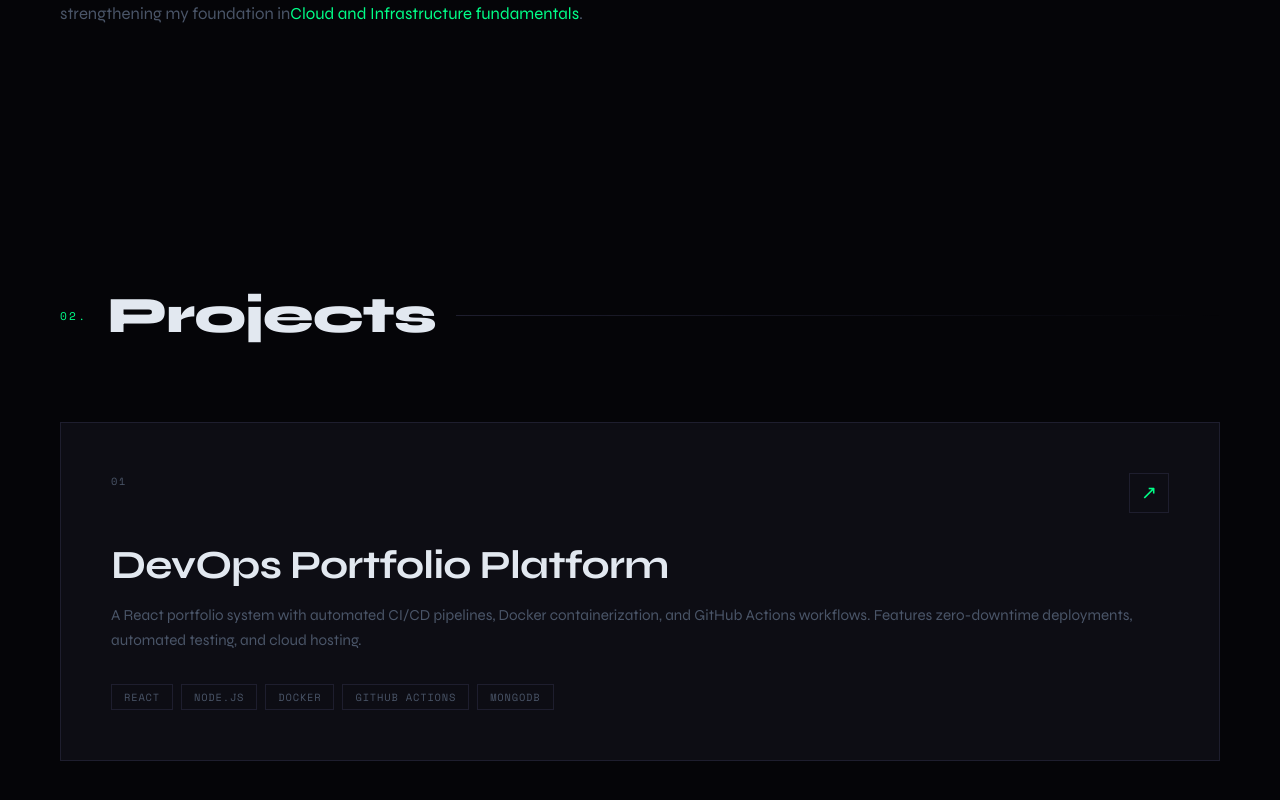
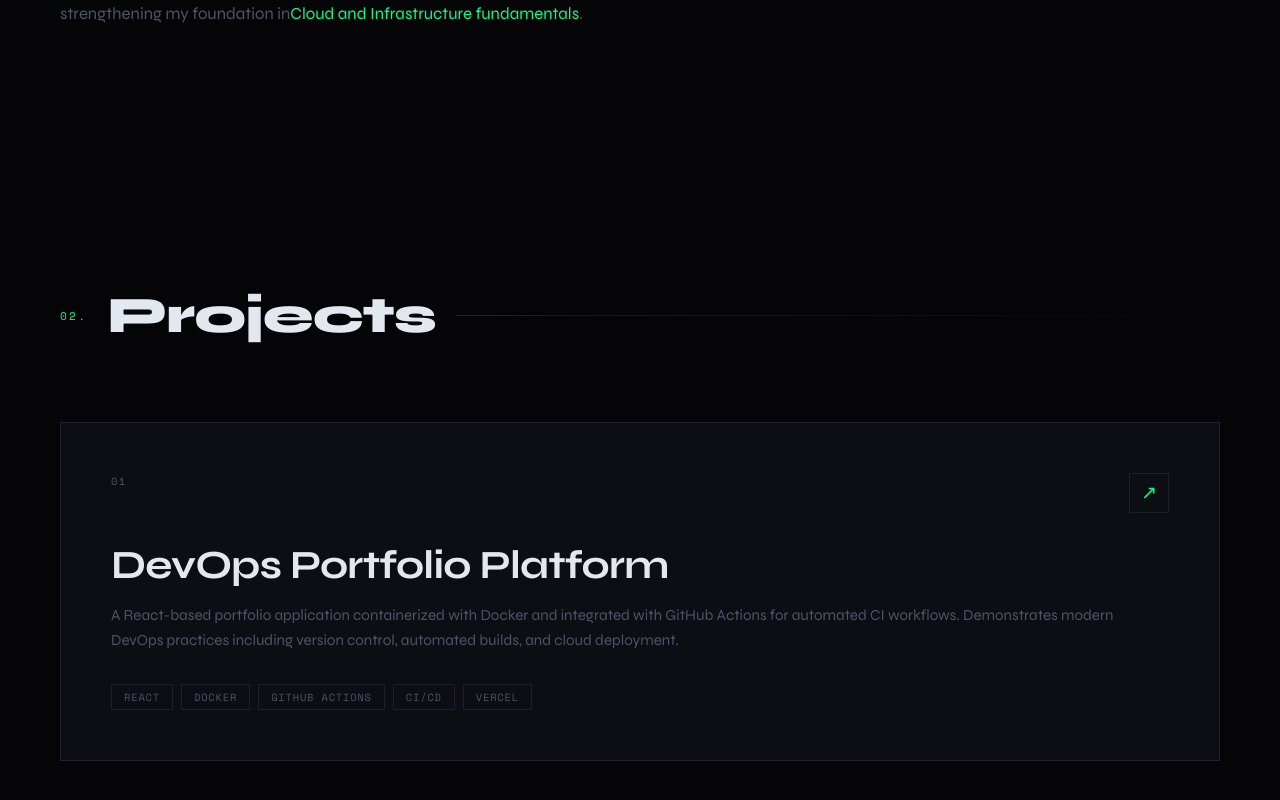
Before and after one commit to Adhilhameed/devops-project, a React (Create React App) app in the folder frontend/: page / in a window 1280 px wide. Shown: the part 1348-2148 px from the top of the page. Built offline with nearby package versions, Linux system fonts and the light colour scheme.

Commit message:
refactor: improve hero section and project description

```diff
--- a/frontend/src/components/Hero.js
+++ b/frontend/src/components/Hero.js
@@ -75,16 +75,16 @@ export default function Hero() {
 
       <div className="hero-stats">
         <div className="stat">
-          <div className="stat-num">0-1</div>
-          <div className="stat-label">Years Exp.</div>
+          <div className="stat-num">1</div>
+          <div className="stat-label">Devops Project Deployed</div>
         </div>
         <div className="stat">
-          <div className="stat-num">1+</div>
-          <div className="stat-label">Projects</div>
+          <div className="stat-num">Intern</div>
+          <div className="stat-label">Cloud & Devops</div>
         </div>
         <div className="stat">
-          <div className="stat-num">99%</div>
-          <div className="stat-label">Uptime SLA</div>
+          <div className="stat-num">Docker</div>
+          <div className="stat-label">CI/CD Enabled</div>
         </div>
       </div>
     </section>
--- a/frontend/src/components/Projects.js
+++ b/frontend/src/components/Projects.js
@@ -2,11 +2,11 @@ import './Projects.css';
 
 const PROJECTS = [
   {
-    num: '01',
-    title: 'DevOps Portfolio Platform',
-    desc: 'A React portfolio system with automated CI/CD pipelines, Docker containerization, and GitHub Actions workflows. Features zero-downtime deployments, automated testing, and cloud hosting.',
-    tags: ['React', 'Node.js', 'Docker', 'GitHub Actions', 'MongoDB'],
-    link: 'https://github.com/adhilhameed',
+   num: '01',
+   title: 'DevOps Portfolio Platform',
+   desc: 'A React-based portfolio application containerized with Docker and integrated with GitHub Actions for automated CI workflows. Demonstrates modern DevOps practices including version control, automated builds, and cloud deployment.',
+   tags: ['React', 'Docker', 'GitHub Actions', 'CI/CD', 'Vercel'],
+   link: 'https://github.com/Adhilhameed/devops-project',
   },
 
 ];
```
